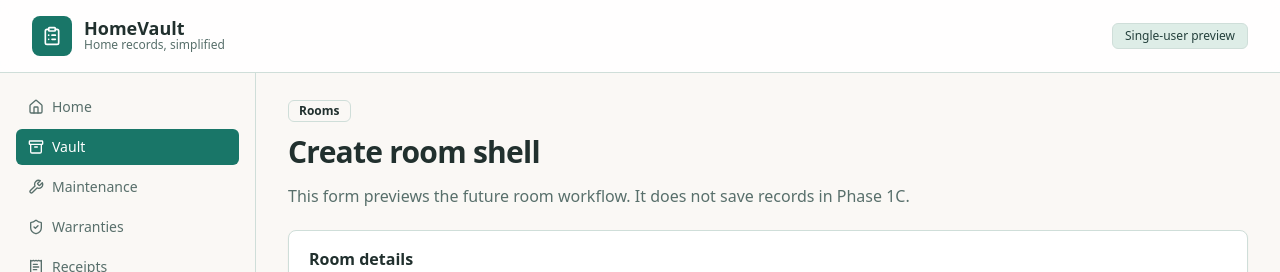
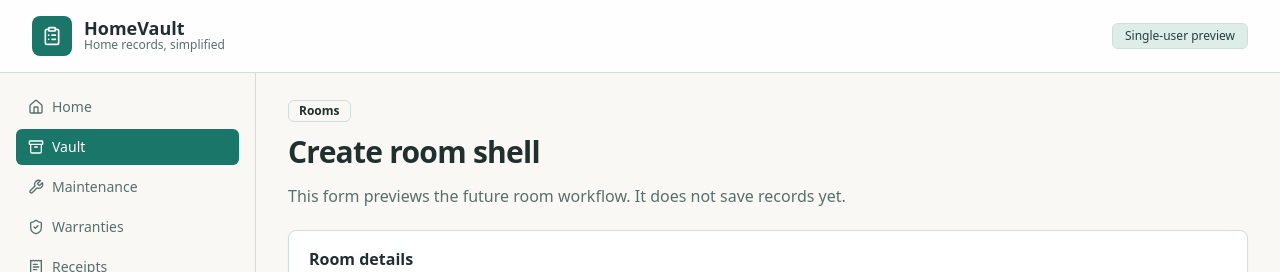
Before and after one commit to LatinMaestro/HomeVault, a Next.js app: page /vault/rooms/new in a window 1280 px wide. Shown: the top 272 px of the page. Built offline with nearby package versions, Linux system fonts and the light colour scheme.

Commit message:
Clarify room create shell copy

```diff
--- a/src/app/vault/rooms/new/page.tsx
+++ b/src/app/vault/rooms/new/page.tsx
@@ -9,7 +9,7 @@ export default function NewRoomPage() {
         <PageHeader
           eyebrow="Rooms"
           title="Create room shell"
-          description="This form previews the future room workflow. It does not save records in Phase 1C."
+          description="This form previews the future room workflow. It does not save records yet."
         />
         <ShellForm
           title="Room details"
```
